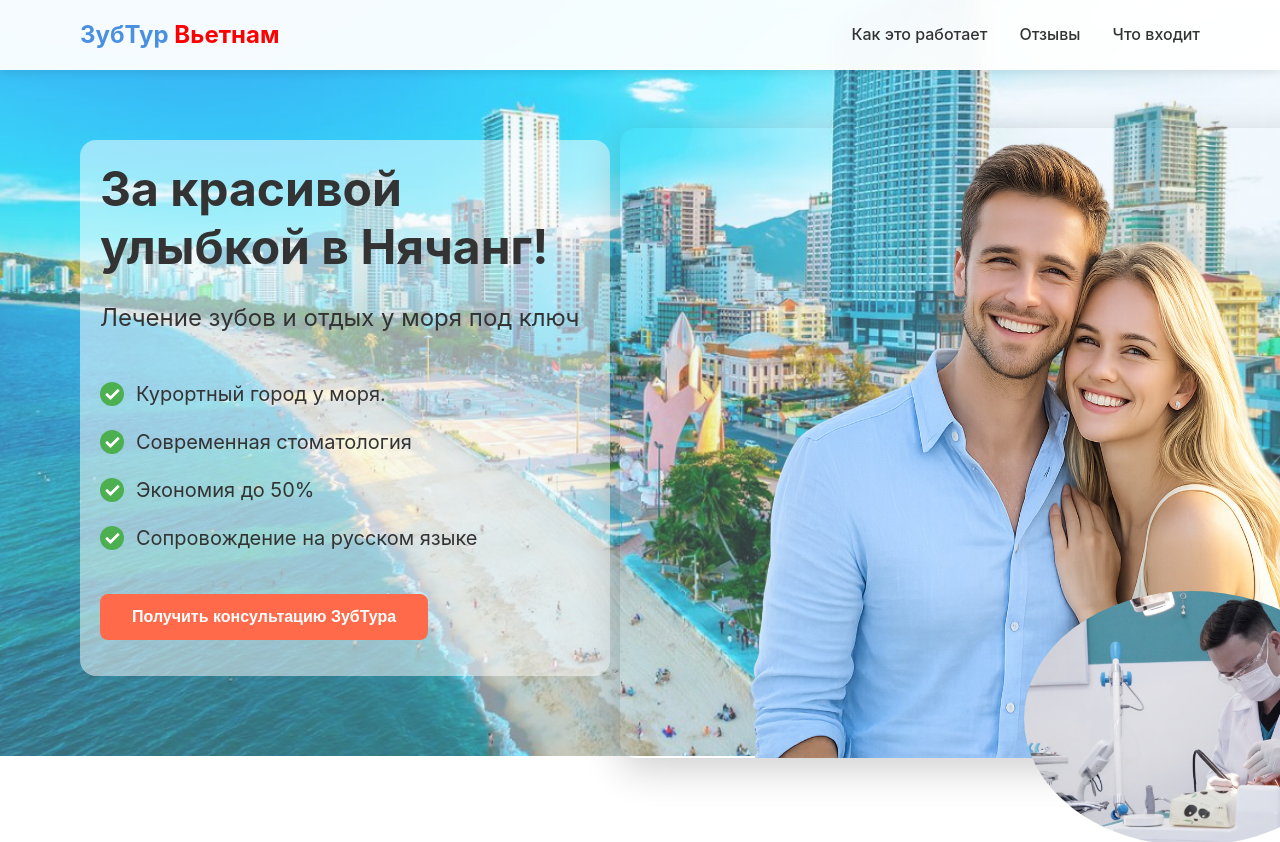
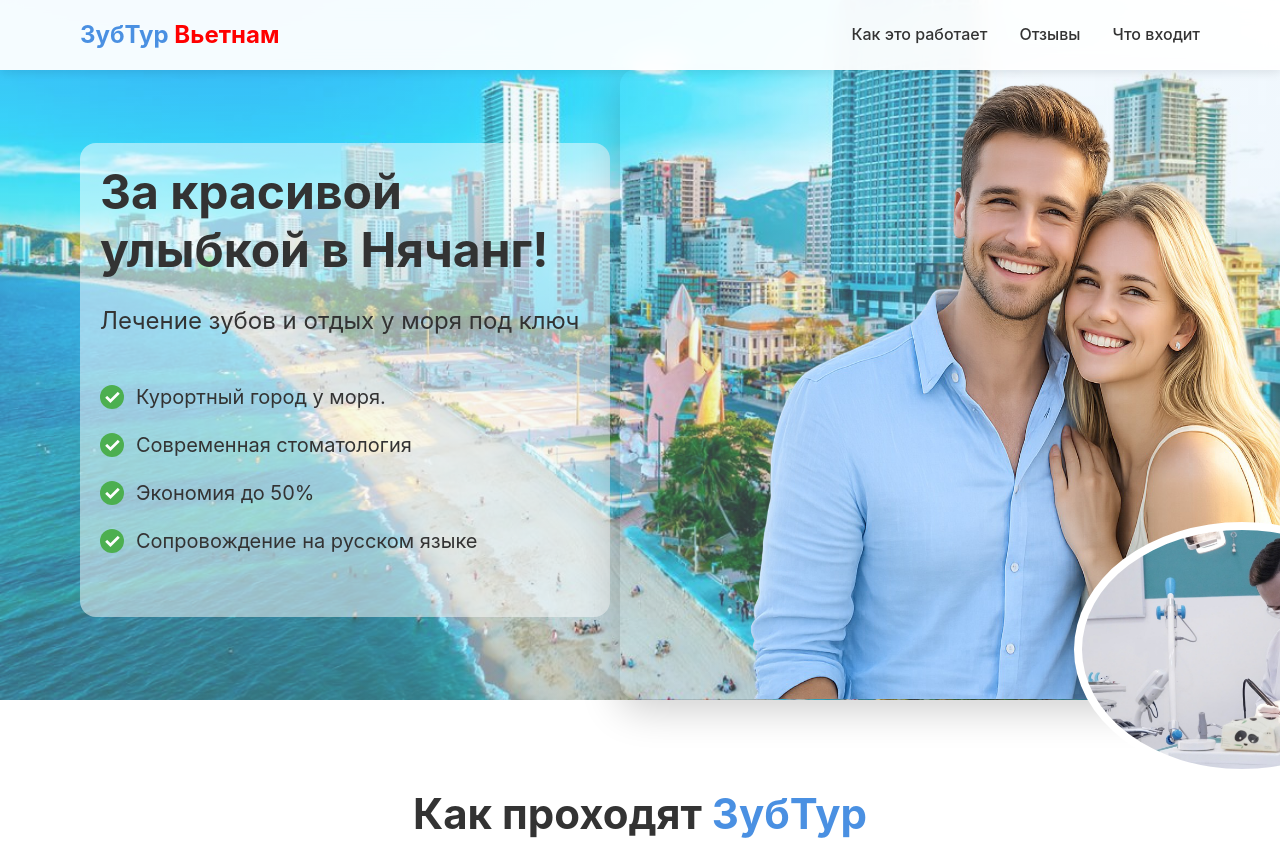
Before and after one commit to OGSmit/Zub, a Nuxt app: page / in a window 1280 px wide. Shown: the top 842 px of the page. Built offline with nearby package versions, Linux system fonts and the light colour scheme.

Commit message:
feat: update

```diff
--- a/components/HeroSection.vue
+++ b/components/HeroSection.vue
@@ -23,9 +23,9 @@
               Сопровождение на русском языке
             </li>
           </ul>
-          <button class="btn btn--primary hero__cta">
+          <!-- <button class="btn btn--primary hero__cta">
             Получить консультацию ЗубТура
-          </button>
+          </button> -->
           <!-- <p class="hero__response-time">
             Ответим в течение 15 минут
           </p> -->
@@ -208,12 +208,13 @@ const heroImageUrl = "/images/beach-nha-trang-1140x675.jpg";
     width: 40%;
     height: 40%;
     position: absolute;
-    bottom: -80px;
-    right: 100px;
-    background-image: url("/images/main-circle.JPG");
+    bottom: -11%;
+    right: 6%;
+    background-image: url('/images/main-circle.JPG');
     background-position: center;
     background-size: cover;
     background-repeat: no-repeat;
+    border: white 8px solid;
   }
 
   &__image-placeholder {
--- a/components/TariffSelectionModal.vue
+++ b/components/TariffSelectionModal.vue
@@ -78,7 +78,7 @@
             БИЗНЕС
             <span class="tariff-card__icon">⭐</span>
           </h3>
-          <p class="tariff-card__subtitle">Все тарифы включают в данном</p>
+          <p class="tariff-card__subtitle">Комфортное лечение и отдых без лишних забот</p>
         </div>
         <div class="tariff-card__price">от 2 500 $</div>
         <ul class="tariff-card__features">
```
